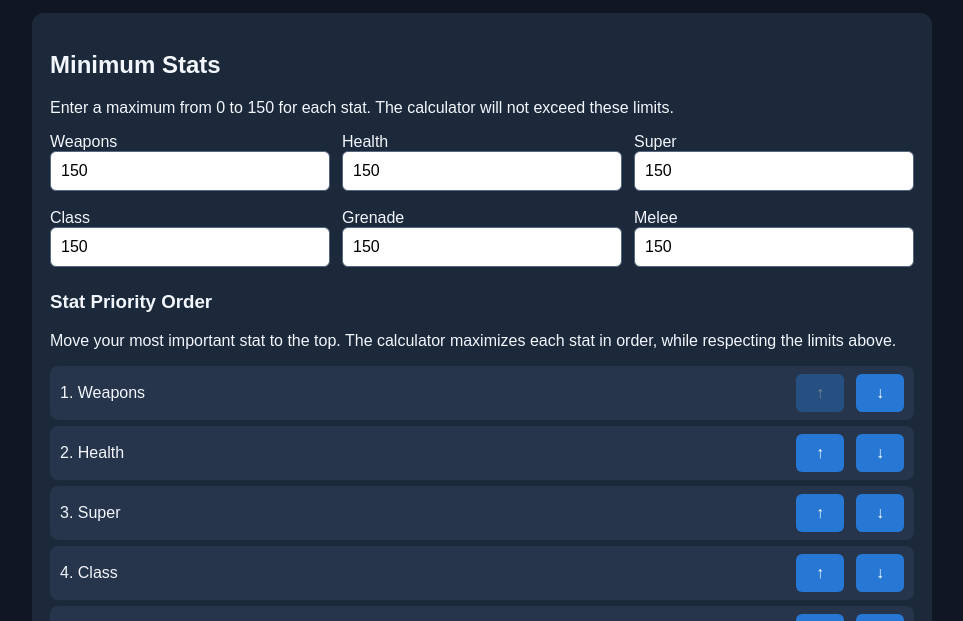
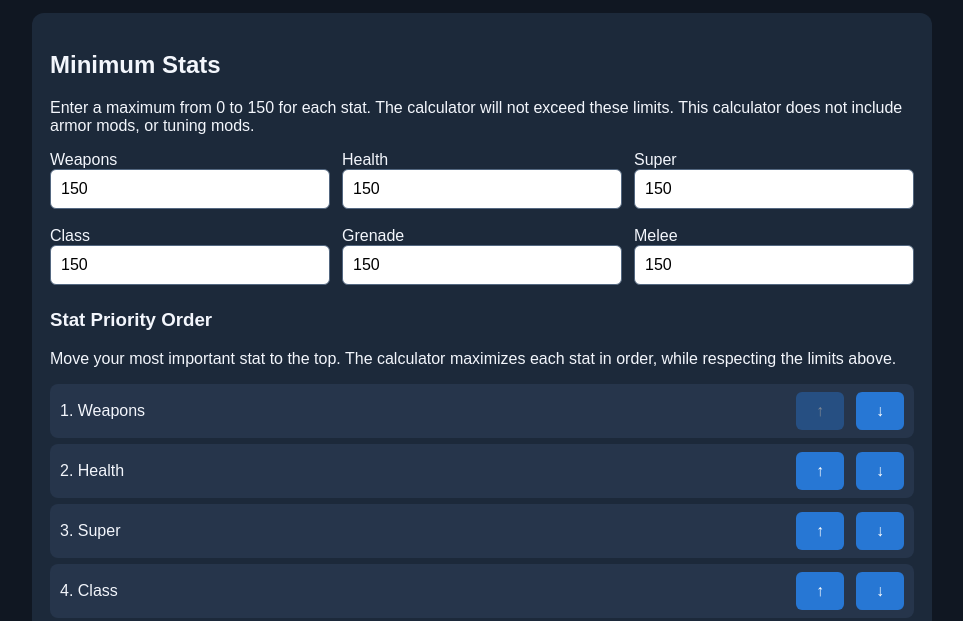
Before and after one commit to mmixmelomaniac-code/Destiny-2-stats-calculator, a plain HTML site: page index.html in a window 1280 px wide. Shown: the part 143-764 px from the top of the page, without its empty margins (158-1121 px from the left). Drawn offline with Linux system fonts and the light colour scheme.

Commit message:
Update index.html

```diff
--- a/index.html
+++ b/index.html
@@ -80,7 +80,7 @@ code { color: #a9d6ff; }
 
 <div class="panel">
   <h2>Minimum Stats</h2>
-  <p>Enter a maximum from 0 to 150 for each stat. The calculator will not exceed these limits.</p>
+  <p>Enter a maximum from 0 to 150 for each stat. The calculator will not exceed these limits. This calculator does not include armor mods, or tuning mods.</p>
   <div class="stats" id="inputs"></div>
 
   <h3>Stat Priority Order</h3>
```
